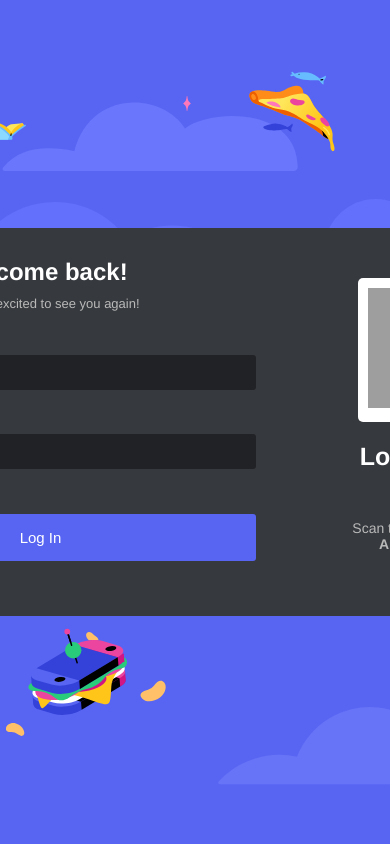
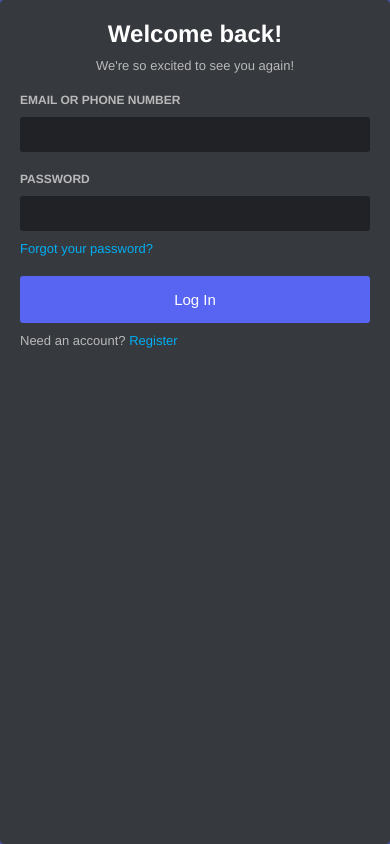
Before and after one commit to JayKania/discord-clone, a React (Create React App) app: page /login in a window 390 px wide. Built offline with nearby package versions, Linux system fonts and the light colour scheme; grey boxes are pictures that could not be loaded.

Commit message:
added responsive design for login page

```diff
--- a/src/Components/Login/Login.tsx
+++ b/src/Components/Login/Login.tsx
@@ -50,6 +50,9 @@ const StyledLoginContainer = styled.div`
     height: 100vh;
     width: 100%;
     display: flex;
+    @media only screen and (max-width: 540px) {
+
+    }
 `
 
 const StyledLoginQRContainer = styled.div`
@@ -65,6 +68,16 @@ const StyledLoginQRContainer = styled.div`
     width: 800px;
     justify-content: space-between;
     gap: 7.5rem;
+    box-shadow: 0px 0px 3px 1px rgb(54, 57, 62);
+    @media only screen and (max-width: 540px) {
+        width: 100%;
+        height: 100vh;
+        padding: 2rem;
+    }
+
+    @media only screen and (min-width: 541px) and (max-width: 1114px) {
+        width: 480px;
+    }
 `
 
 const StyledForm = styled.form`
@@ -127,6 +140,9 @@ const StyledForm = styled.form`
         margin-top: 2rem;
         width: 100%;
         font-size: 1.5rem;
+        :hover {
+            cursor: pointer;
+        }
     }
 
     .register {
@@ -136,6 +152,10 @@ const StyledForm = styled.form`
             color: var(--form-link-color);
             text-decoration: none;
         }
+    }
+    @media only screen and (max-width: 540px) {
+        /* display: none; */
+        width: 100%;
     }
 `
 
@@ -169,6 +189,13 @@ const StyledQRContainer = styled.div`
             font-weight: 700;
         }
     }
+    @media only screen and (max-width: 540px) {
+        display: none;
+    }
+
+    @media only screen and (min-width: 541px) and (max-width: 1114px) {
+        display: none;
+    }
 `
 
 export default Login
```
